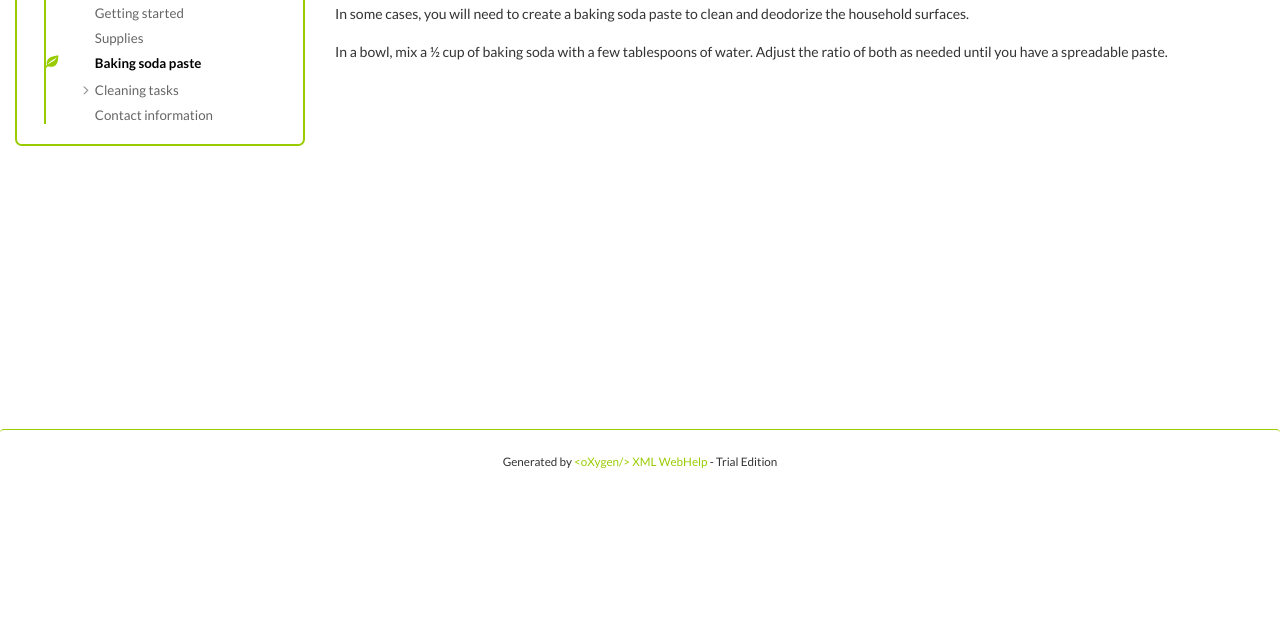
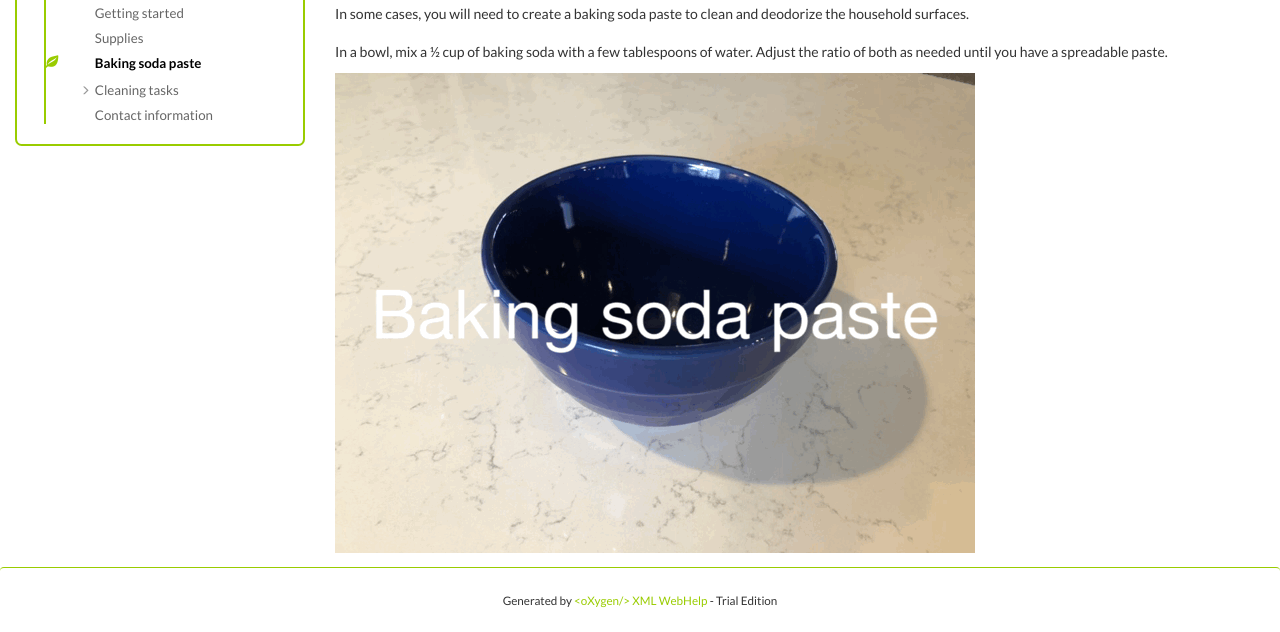
Before and after one commit to kristineryan/webhelp-responsive, a plain HTML site: page baking-soda-paste.html in a window 1280 px wide. Shown: the part 362-994 px from the top of the page. Before the commit the page ends 855 px from the top, so only its background shows below. Drawn offline with Linux system fonts and the light colour scheme.

Commit message:
Adds gif

```diff
--- a/baking-soda-paste.html
+++ b/baking-soda-paste.html
@@ -116,6 +116,7 @@
         household surfaces.</p>
         <p class="p">In a bowl, mix a ½ cup of baking soda with a few tablespoons of water. Adjust the ratio
             of both as needed until you have a spreadable paste.</p>
+            <img src="baking soda paste.GIF">
     </div>
 </article></main></div>
 
```
Also changed, not shown: baking soda paste.GIF (added).
